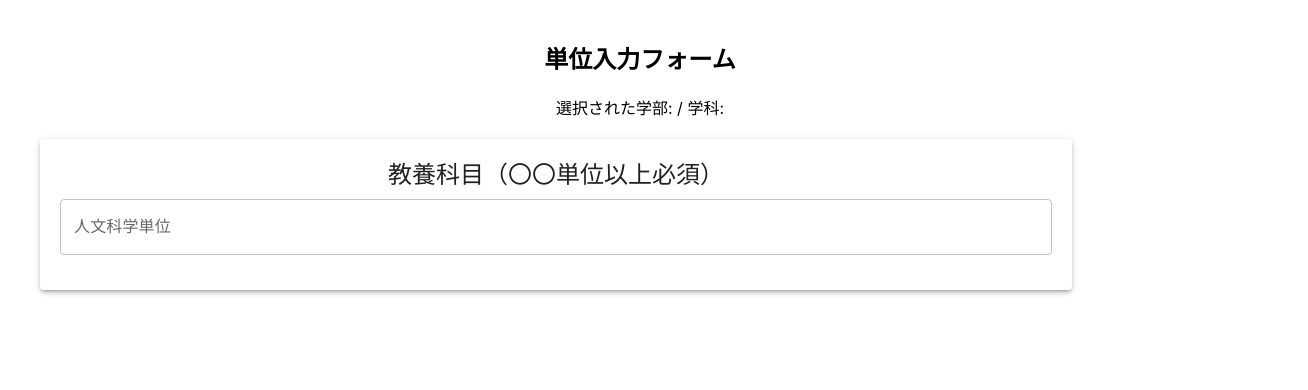
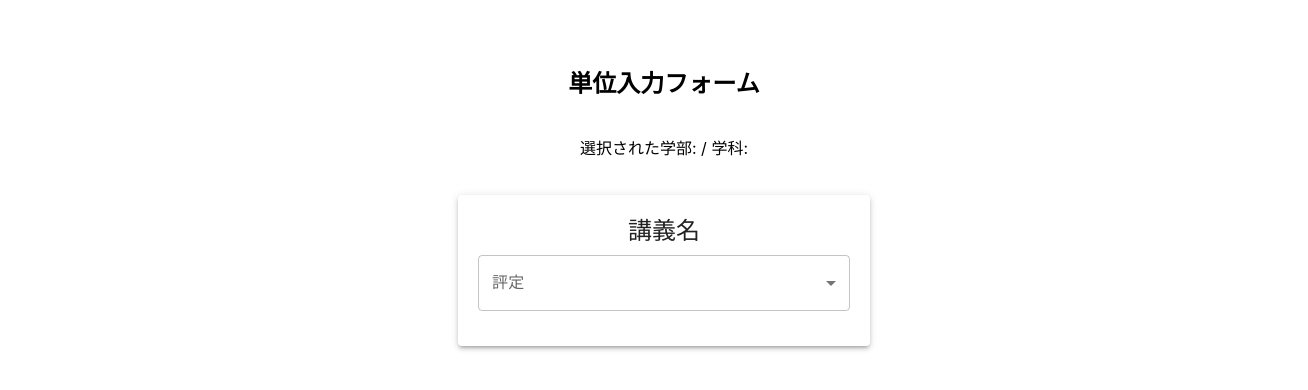
Before and after one commit to Bioinformatics-And-Bioengineering/for_hackathon, a React (Create React App) app in the folder frontend/: page /credit-entry in a window 1280 px wide. Shown: the top 390 px of the page, 1308 px wide, since content can reach past the window. Built offline with nearby package versions, Linux system fonts and the light colour scheme.

Commit message:
評定を選択できるように変更

```diff
--- a/frontend/src/CreditEntryPage.jsx
+++ b/frontend/src/CreditEntryPage.jsx
@@ -1,5 +1,6 @@
 import GeneralCreditForm from "./components/GeneralCreditForm"; // 👈 インポート
 import { useSearchParams } from "react-router-dom";
+import { Box } from "@mui/material";
 
 function CreditEntryPage() {
   // ... (useSearchParamsなどのロジックはそのまま)
@@ -10,6 +11,15 @@ function CreditEntryPage() {
   const dept = searchParams.get("dept");
   return (
     <div style={{ padding: "20px", textAlign: "center" }}>
+      <Box
+        sx={{
+          display: "flex",
+          flexDirection: "column",
+          alignItems: "center",
+          width: "100%",
+          padding: 3, // 見やすさのために追加
+        }}
+      >
         <h2>単位入力フォーム</h2>
         <p>
           選択された学部: <strong>{faculty}</strong> / 学科:{" "}
@@ -20,6 +30,7 @@ function CreditEntryPage() {
         <GeneralCreditForm />
 
         {/* 他の専門科目フォームなどをここに追加 */}
+      </Box>
     </div>
   );
 }
--- a/frontend/src/components/GeneralCreditForm.jsx
+++ b/frontend/src/components/GeneralCreditForm.jsx
@@ -1,22 +1,44 @@
 import React from "react";
-import { TextField, Paper, Typography } from "@mui/material";
+import { useState } from "react";
+import { TextField, Paper, Typography, MenuItem } from "@mui/material";
 
 function GeneralCreditForm() {
+  const [grade, setGrade] = useState("");
+
+  const grades = [
+    { value: "A", label: "A" },
+    { value: "B", label: "B" },
+    { value: "C", label: "C" },
+    { value: "D", label: "D" },
+    { value: "F", label: "F" },
+    { value: "P", label: "P" },
+  ];
+  const handleChange = (e) => {
+    setGrade(e.target.value);
+  };
   return (
     <Paper
       elevation={3}
-      style={{ padding: "20px", margin: "20px", width: "80%" }}
+      style={{ padding: "20px", margin: "20px", width: "30%" }}
     >
       <Typography variant="h5" gutterBottom>
-        教養科目（〇〇単位以上必須）
+        講義名
       </Typography>
       <TextField
-        label="人文科学単位"
-        type="number"
+        select
+        label="評定"
+        value={grade}
         variant="outlined"
         fullWidth
         style={{ marginBottom: "15px" }}
-      />
+        onChange={handleChange}
+      >
+        {grades.map((option) => (
+          <MenuItem key={option.value} value={option.value}>
+            {option.label}
+          </MenuItem>
+        ))}
+      </TextField>
       {/* 他の教養科目の入力欄をここに追加 */}
     </Paper>
   );
```
Lines whose indentation alone changed are shown as unchanged.
